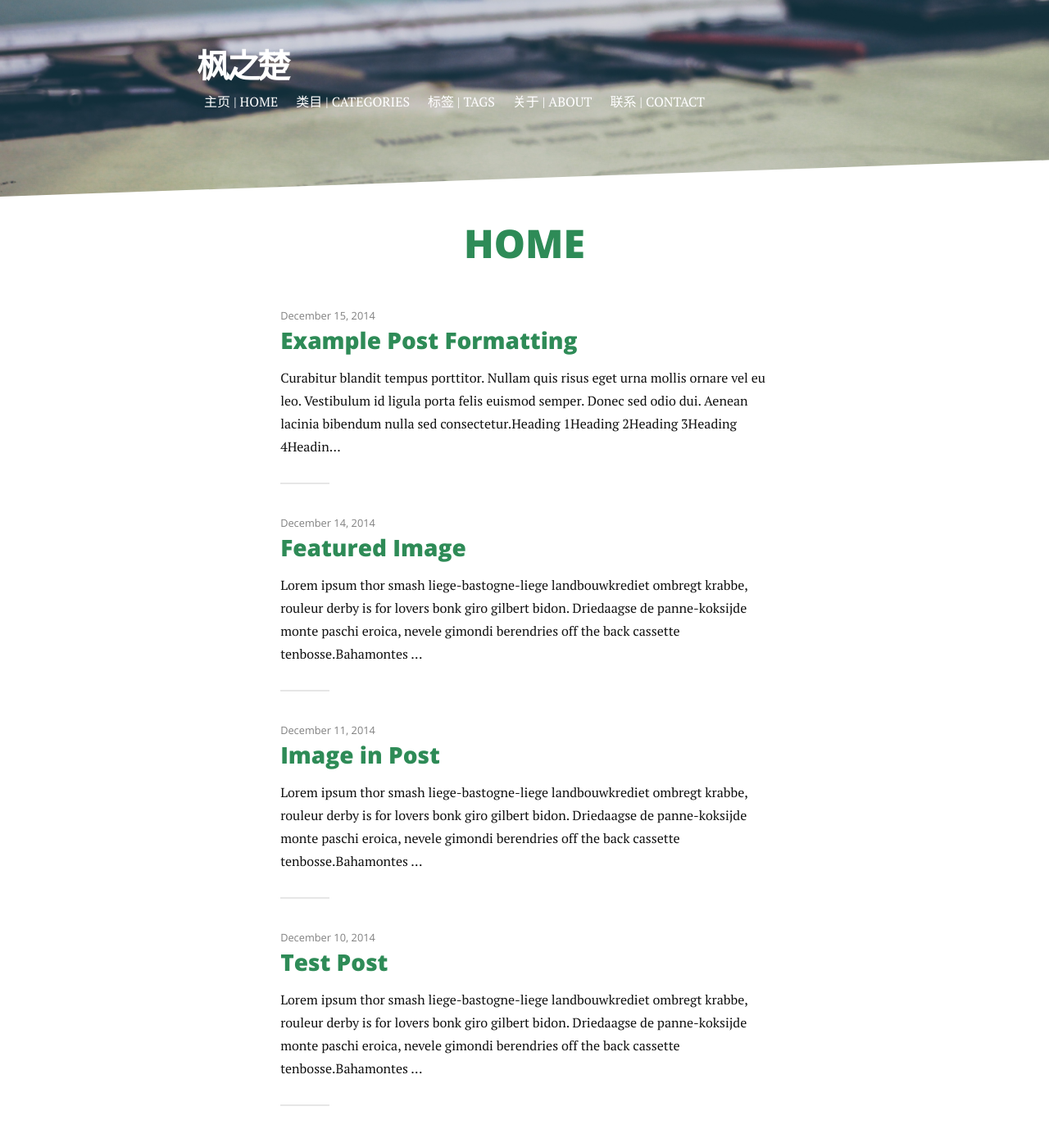
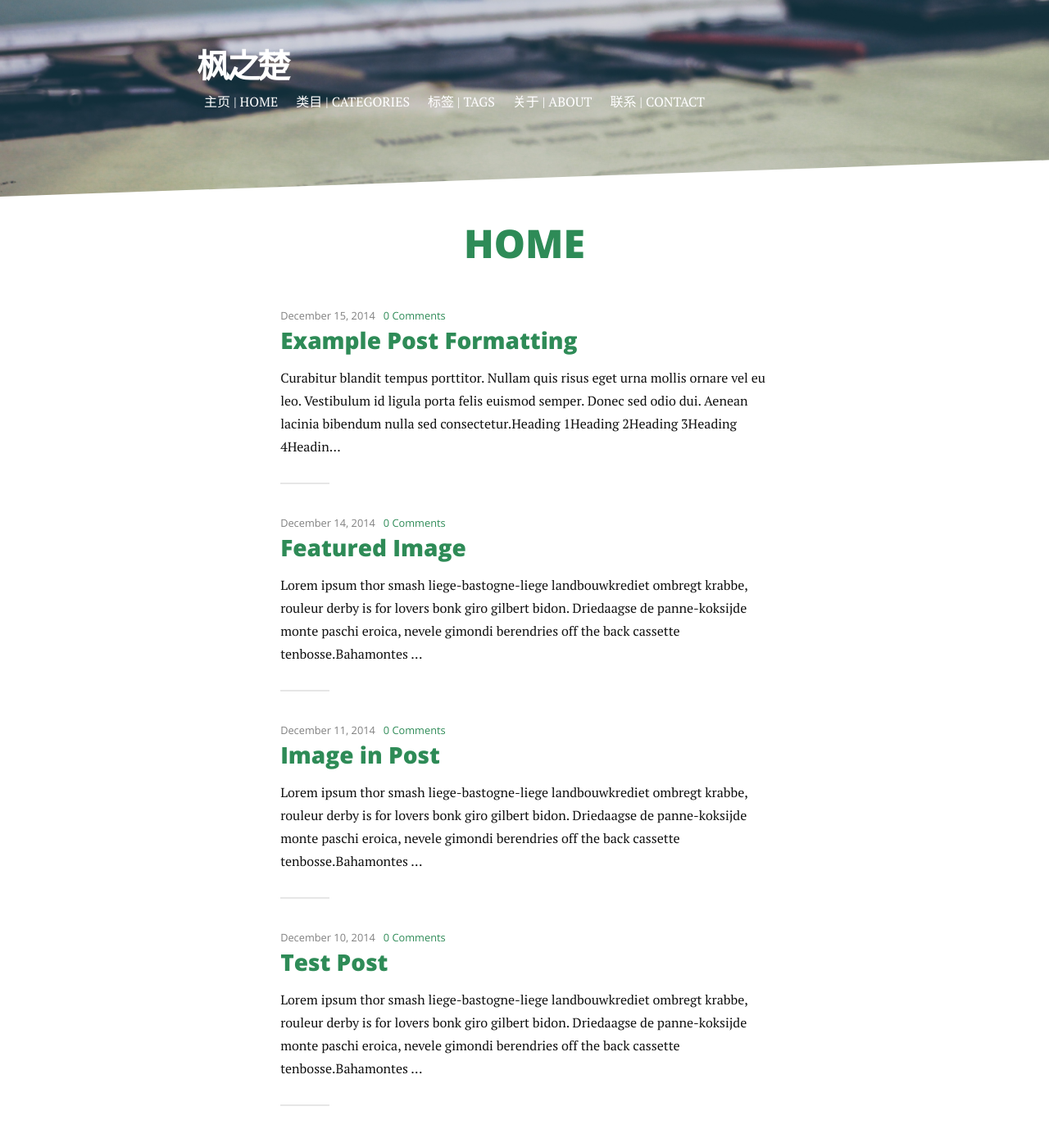
Before and after one commit to imisslovelove/fengzhichu.github.io, a Jekyll site: the page built from index.html, in a window 1280 px wide and 1400 px high. Shown: the top 1389 px of the window at 82% size. Built offline with Jekyll 4.4.1, drawn with Linux system fonts in a browser that asks for light colours; nearby versions of some CDN libraries; Markdown is read by kramdown in place of the engine named in the settings; the list of posts is cut into pages by our own code; comment, search, counter and statistics services are not loaded.

Commit message:
Fix bugs.

```diff
--- a/index.html
+++ b/index.html
@@ -8,7 +8,13 @@ title: 首页 | 枫之楚的博客
   <ul class="posts noList">
     {% for post in paginator.posts %}
       <li>
-        <span class="date">{{ post.date | date: '%B %d, %Y' }}</span>
+        <span class="date">{{ post.date | date: '%B %d, %Y' }}
+          <body>
+            <a>&nbsp;</a>
+            <a href="{{ page.url | prepend: site.baseurl | prepend: site.url }}#disqus_thread">0 Comments</a>
+            <script id="dsq-count-scr" src="//fenzhichu.disqus.com/count.js" async></script>
+          </body>
+        </span>
         <h3><a class="post-link" href="{{ post.url | prepend: site.baseurl }}">{{ post.title }}</a></h3>
         <p class="description">{% if post.description %}{{ post.description | strip_html | strip_newlines | truncate: 250 }}{% else %}{{ post.content | strip_html | strip_newlines | truncate: 250 }}{% endif %}</p>
       </li>
```
Also changed, not shown: _layouts/post.html (+8 -6 lines).
